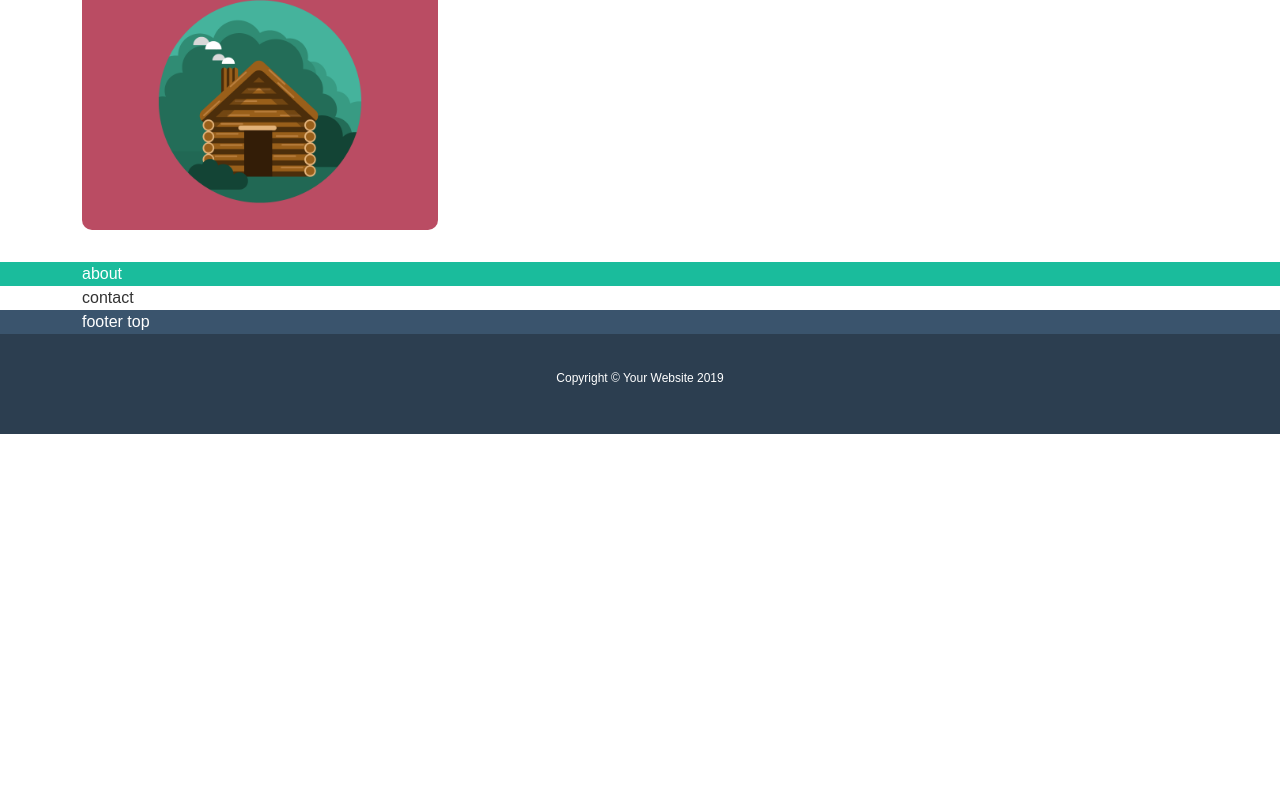
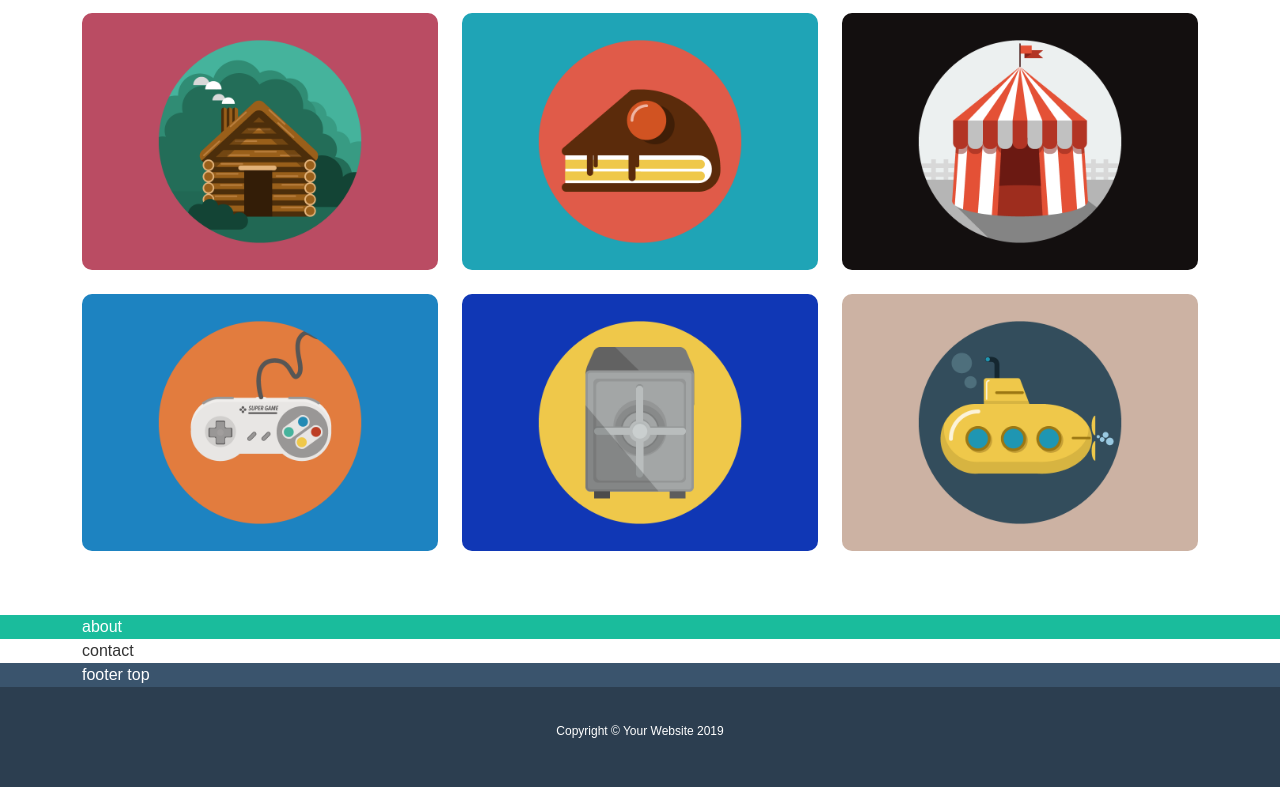
Before and after one commit to ValentinaZussino/html-css-bootstrap-freelancer, a plain HTML site: page index.html in a window 1280 px wide. Shown: the part 648-1435 px from the top of the page. Before the commit the page ends 1082 px from the top, so only its background shows below. Drawn offline with nearby package versions, Linux system fonts and the light colour scheme.

Commit message:
completamento sezione portfolio

```diff
--- a/css/style.css
+++ b/css/style.css
@@ -60,7 +60,7 @@ header {
     font-size: 70px;
     font-weight: bold;
     color: var(--white);
-    background-color: rgb(26, 188, 156,0.5);
+    background-color: rgb(26, 188, 156,0.6);
     opacity: 0;
     transition: opacity 800ms;
 }
--- a/index.html
+++ b/index.html
@@ -38,7 +38,7 @@
         </section>
         <!-- portfolio -->
         <section id="portfolio">
-            <div class="container-md py-4 vz_txt-black">
+            <div class="container-md py-5 vz_txt-black">
                 <div class="text-center pt-2">
                     <h1 class="text-uppercase fw-bold">portfolio</h1>
                     <div class="star d-flex  align-items-center justify-content-center m-auto py-1 ">
@@ -46,17 +46,37 @@
                     </div>
                 </div>
                 <!-- cards -->
-                <div class="row gy-2">
+                <div class="row gy-4 py-3">
                     <div class="col-12 col-md-6 col-lg-4">
                         <div class="vz_overlay">
                             <img class="img-fluid" src="./img/cabin.png" alt="cabin">
                         </div>
                     </div>
-                    <div class="col-12 col-md-6 col-lg-4"></div>
-                    <div class="col-12 col-md-6 col-lg-4"></div>
-                    <div class="col-12 col-md-6 col-lg-4"></div>
-                    <div class="col-12 col-md-6 col-lg-4"></div>
-                    <div class="col-12 col-md-6 col-lg-4"></div>
+                    <div class="col-12 col-md-6 col-lg-4">
+                        <div class="vz_overlay">
+                            <img class="img-fluid" src="./img/cake.png" alt="cabin">
+                        </div>
+                    </div>
+                    <div class="col-12 col-md-6 col-lg-4">
+                        <div class="vz_overlay">
+                            <img class="img-fluid" src="./img/circus.png" alt="cabin">
+                        </div>
+                    </div>
+                    <div class="col-12 col-md-6 col-lg-4">
+                        <div class="vz_overlay">
+                            <img class="img-fluid" src="./img/game.png" alt="cabin">
+                        </div>
+                    </div>
+                    <div class="col-12 col-md-6 col-lg-4">
+                        <div class="vz_overlay">
+                            <img class="img-fluid" src="./img/safe.png" alt="cabin">
+                        </div>
+                    </div>
+                    <div class="col-12 col-md-6 col-lg-4">
+                        <div class="vz_overlay">
+                            <img class="img-fluid" src="./img/submarine.png" alt="cabin">
+                        </div>
+                    </div>
                 </div>
             </div>
         </section>
```
